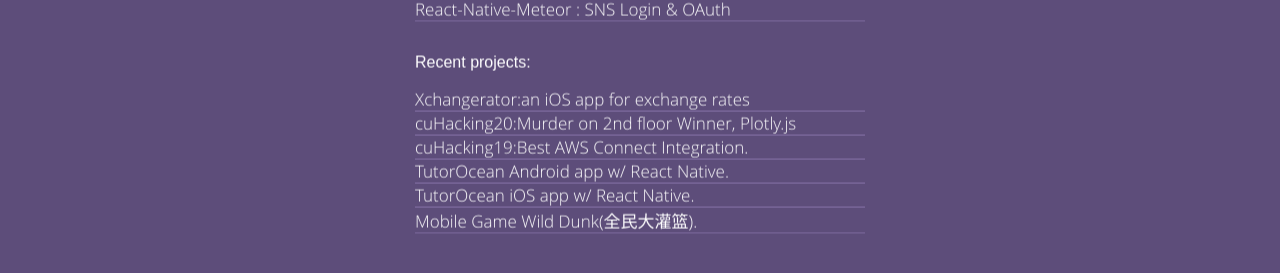
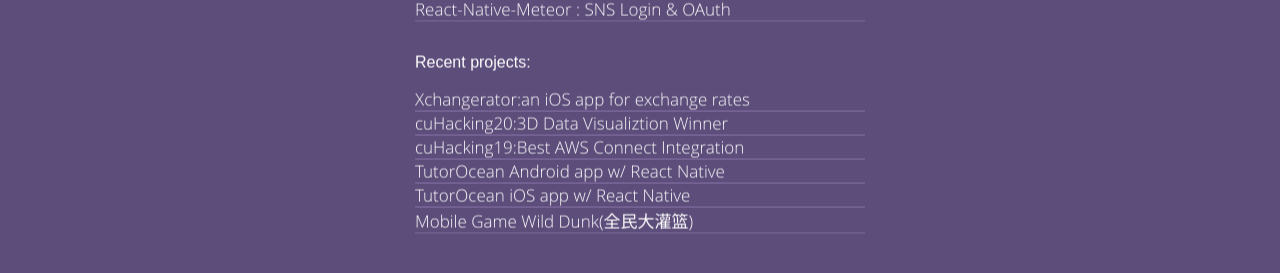
Before and after one commit to zywkloo/zywkloo.github.io, a Jekyll site: the page built from index.html, in a window 1280 px wide. Shown: the part 504-777 px from the top of the page. Built offline with Jekyll 4.4.1, drawn with Linux system fonts in a browser that asks for light colours.

Commit message:
Update _config.yml

```diff
--- a/_config.yml
+++ b/_config.yml
@@ -59,19 +59,19 @@
 projects:
   - name: Xchangerator:an iOS app for exchange rates
     url: https://xchangerator.com
-  - name: cuHacking20:Murder on 2nd floor Winner, Plotly.js
+  - name: cuHacking20:3D Data Visualiztion Winner
     url: https://devpost.com/software/murder-on-2nd-floor-web-forensic-analyzer
-  - name: cuHacking19:Best AWS Connect Integration.
+  - name: cuHacking19:Best AWS Connect Integration
     url: https://devpost.com/software/cuhackingamazonconnect
-  - name: TutorOcean Android app w/ React Native.
+  - name: TutorOcean Android app w/ React Native
     url: https://play.google.com/store/apps/details?id=com.tutorocean
-  - name: TutorOcean iOS app w/ React Native.
+  - name: TutorOcean iOS app w/ React Native
     url: https://apps.apple.com/app/apple-store/id1480876532
-  - name: Mobile Game Wild Dunk(全民大灌篮).
+  - name: Mobile Game Wild Dunk(全民大灌篮)
     url: https://www.youtube.com/watch?time_continue=6&v=ysmp5vK4R_c
-  - name: GameAI:Tank Tournament w/ Pygame.
+  - name: GameAI:Tank Tournament w/ Pygame
     url: https://github.com/zywkloo/Tank-Game-AI-Tournament
-  - name: Insomnia-Dungeon. Mini game w/ Pygame.
+  - name: Insomnia-Dungeon. Mini game w/ Pygame
     url: https://github.com/zywkloo/Insomnia-Dungeon
 
 
```
